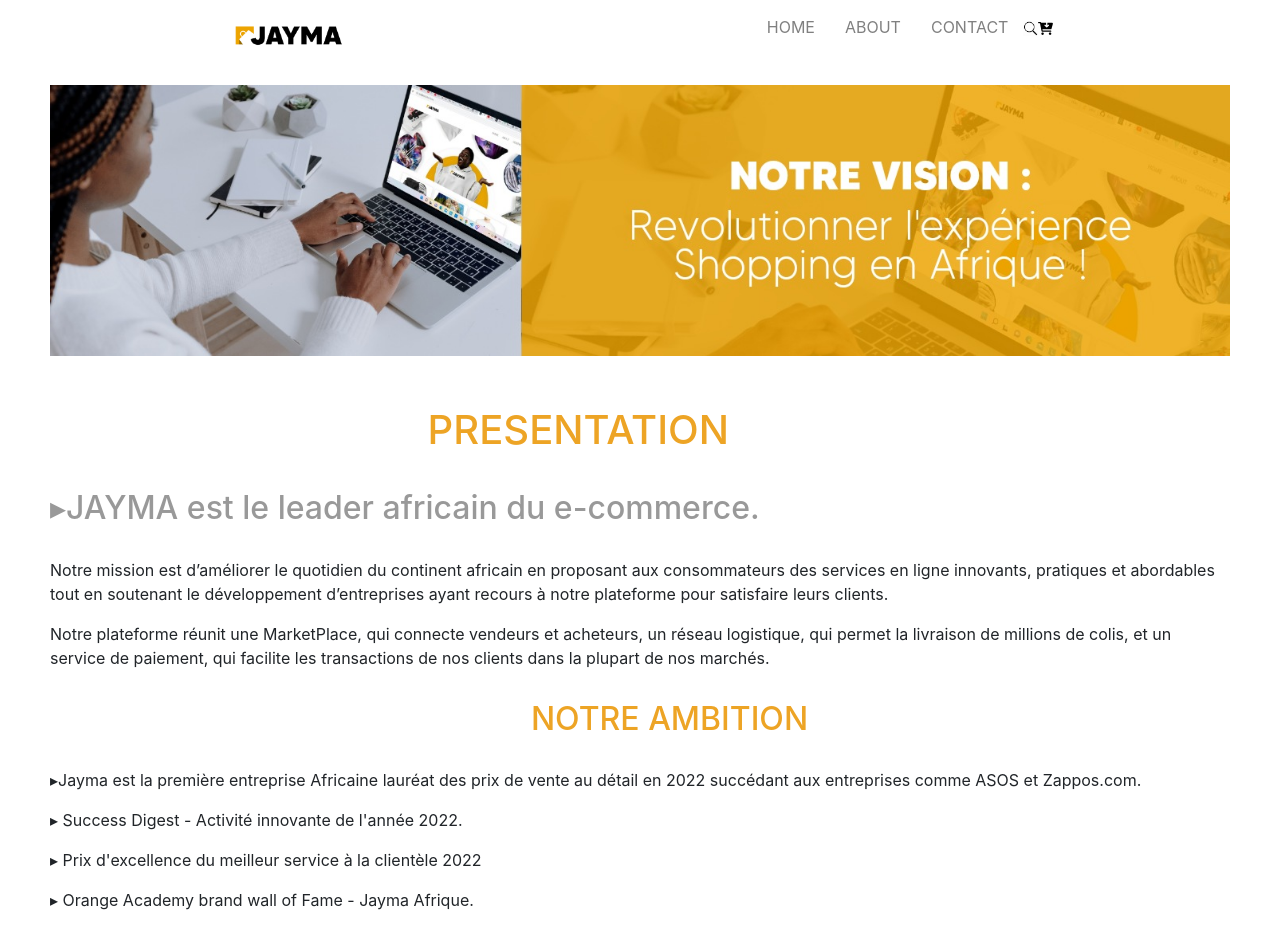
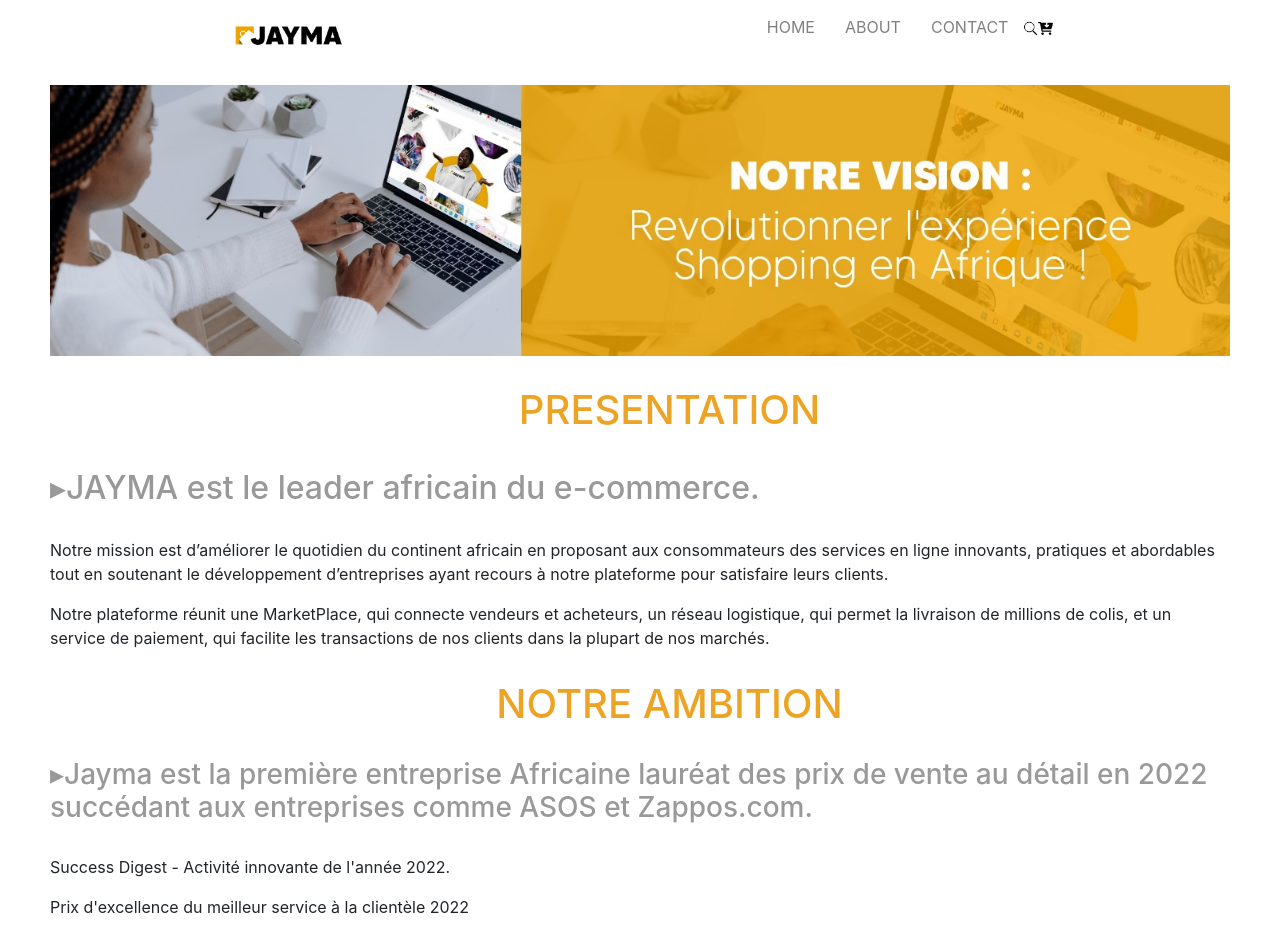
Before and after one commit to ibraheem3198/projet-e-commerce, a React (Create React App) app: page /about in a window 1280 px wide. Shown: the top 931 px of the page. Built offline with nearby package versions, Linux system fonts and the light colour scheme.

Commit message:
page about

```diff
--- a/public/index.html
+++ b/public/index.html
@@ -1,5 +1,5 @@
 <!DOCTYPE html>
-<html lang="en">
+<html lang="fr">
   <head>
     <meta charset="utf-8" />
     <link rel="icon" href="./Logo_black.png" />
--- a/src/components/Section.js
+++ b/src/components/Section.js
@@ -4,6 +4,7 @@
 import {Switch, Route} from "react-router-dom"
 import Cart from './Cart/Cart'
 import Aboutjs from './section/About'
+
 
 export class Section extends Component {
     render() {
@@ -14,6 +15,7 @@
             <Route path="/product/:id" component={Details} />
             <Route path="/about" component={Aboutjs} />
 
+
             <Route path="/Cart" component={Cart} />
             </Switch>
           </section>
--- a/src/components/css/About.css
+++ b/src/components/css/About.css
@@ -1,14 +1,10 @@
- .presentation_du_groupe_h1{
-
-    color:#eda425;
+ .presentation_du_groupe_h1 {
+    display: flex;
+    color: #eda425;
     justify-content: center;
     margin: auto;
-    margin-left: 32%;
-    margin-top: 50px;
-    align-items: center;
-
-
-
+    margin-left: 5%;
+    margin-top: 30px;
 }
 
  .presentation_du_groupe_h2{
@@ -17,10 +13,6 @@
     margin-top: 3%;
 
 }
-
-
-
-
 .page_about {
     display: block;
     justify-content: center;
@@ -35,7 +27,7 @@
 
 }
 
-.notre_ambition_h2 {
+.notre_ambition_h1 {
     display: flex;
     color: #eda425;
     justify-content: center;
@@ -45,6 +37,14 @@
 
 }
 
+.notre_ambition_h3{
+    color:#999;
+}
+
+.notre_ambition_text {
+    margin-top: 30px;
+}
+
 .about_img {
     margin-top: auto;
 }
--- a/src/components/section/About.js
+++ b/src/components/section/About.js
@@ -3,7 +3,7 @@
 import aboutimg from '../svg/About.jpg'
 import '../css/About.css'
 
-class Aboutjs extends Component {
+ class Aboutjs extends Component {
 
   render() {
     return (
@@ -32,28 +32,31 @@
 
 
 
-       <h2 className='notre_ambition_h2'>
+       <h1 className='notre_ambition_h1'>
         NOTRE AMBITION
-    </h2>
+    </h1>
 
 
     <div className='notre_ambition'>
+
+       <h3 className='notre_ambition_h3'> ▸Jayma est la première entreprise Africaine lauréat des prix de vente au détail en 2022 succédant aux entreprises comme ASOS et Zappos.com.</h3>
+
+    <div className='notre_ambition_text'>
+
     <p>
-        ▸Jayma est la première entreprise Africaine lauréat des prix de vente au détail en 2022 succédant aux entreprises comme ASOS et Zappos.com.
+        Success Digest - Activité innovante de l'année 2022.
+    </p>
+    <p>
+        Prix ​​d'excellence du meilleur service à la clientèle 2022
+    </p>
+    <p>
+        Orange Academy brand wall of Fame - Jayma Afrique.
+    </p>
+    <p>
+        Rima Awards - Meilleure utilisation de l'application mobile - Jayma App.
     </p>
 
-    <p>
-        ▸ Success Digest - Activité innovante de l'année 2022.
-    </p>
-    <p>
-        ▸ Prix ​​d'excellence du meilleur service à la clientèle 2022
-    </p>
-    <p>
-        ▸ Orange Academy brand wall of Fame - Jayma Afrique.
-    </p>
-    <p>
-        ▸ Rima Awards - Meilleure utilisation de l'application mobile - Jayma App.
-    </p>
+    </div>
 
     </div>
 
```
Also changed, not shown: src/components/section/Contact.js (added).
